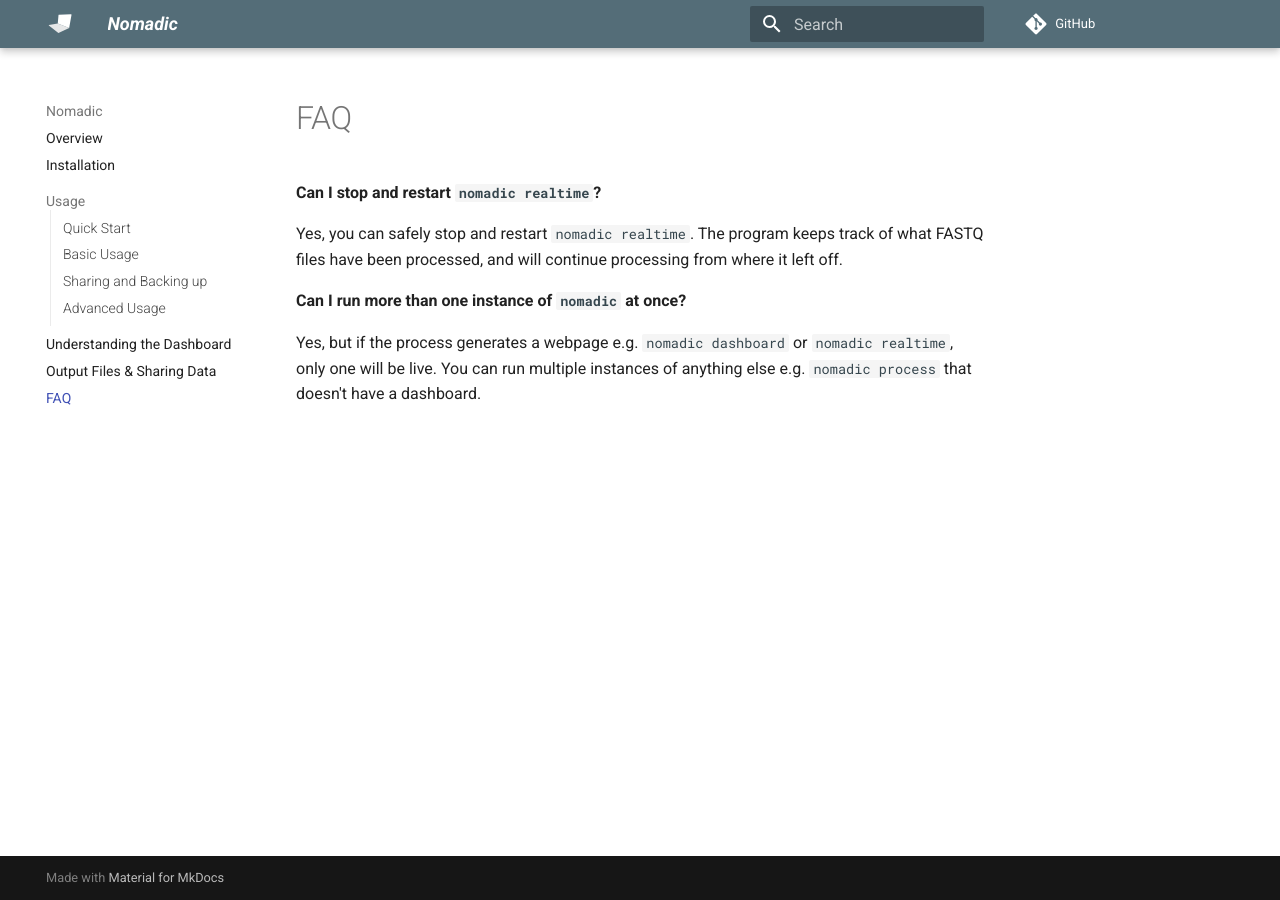
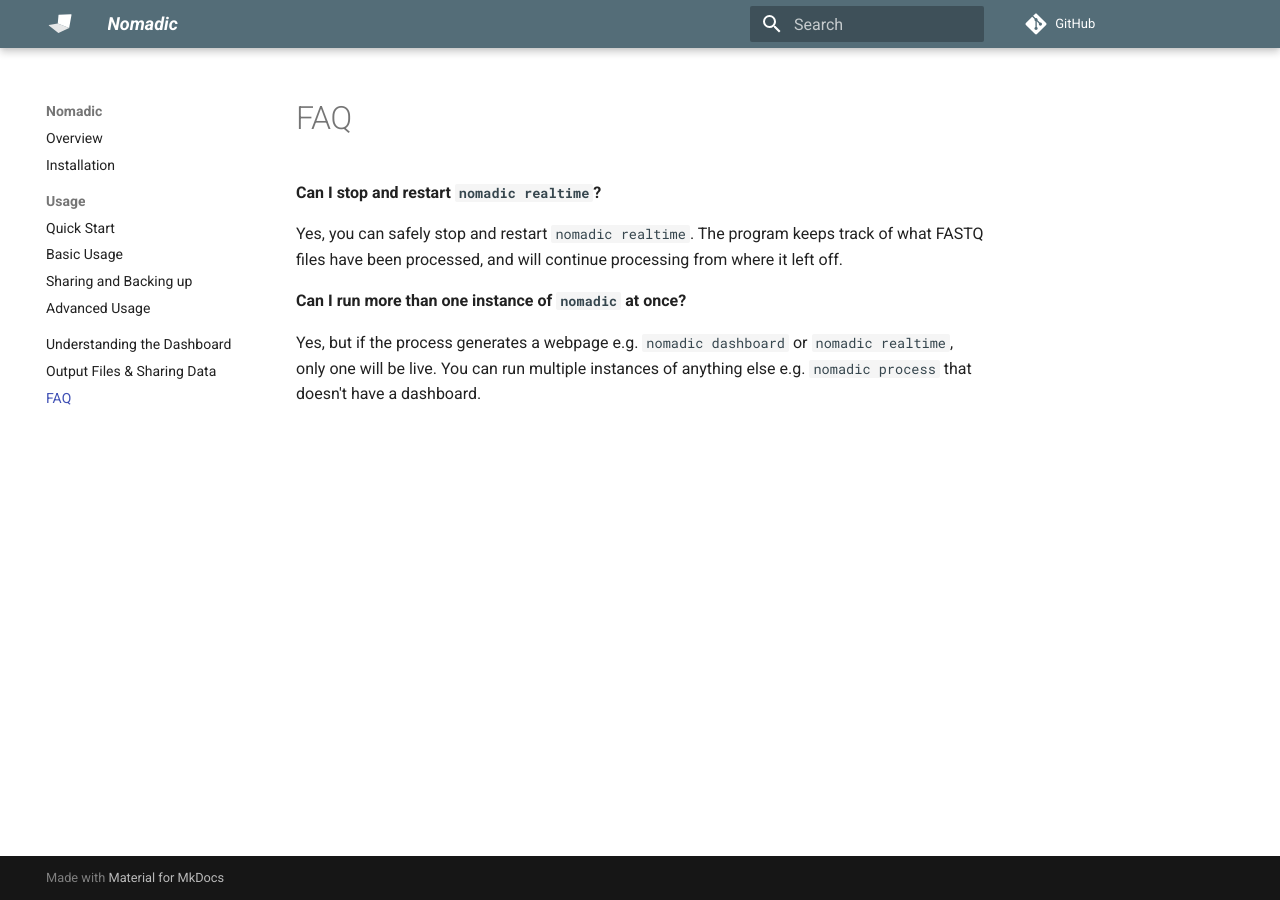
Before and after one commit to JasonAHendry/nomadic, an MkDocs documentation site: the page built from docs/faq.md, in a window 1280 px wide. Built offline with MkDocs 1.6.1 and Material for MkDocs 9.7.7, drawn with Linux system fonts in a browser that asks for light colours; comment, search, counter and statistics services are not loaded.

Commit message:
Remove custom styling
The styling seems fine to me and the custom styling was not looking fine
on smaller screens

```diff
--- a/docs/css/custom.css
+++ b/docs/css/custom.css
@@ -14,27 +14,3 @@
   margin: 2em auto;
   text-align: center;
 }
-
-/* Section headers (non-clickable parents) */
-.md-nav__title {
-  font-weight: 400;
-}
-
-/* Top-level links (clickable sections WITHOUT children) */
-.md-nav__list > .md-nav__item > .md-nav__link {
-  font-weight: 400;
-}
-
-/* Sub-section links */
-.md-nav__item .md-nav__list .md-nav__link {
-  font-weight: 200;
-  /* text-transform: none; */
-  opacity: 0.85;
-}
-
-/* Visual grouping for nested items */
-.md-nav__item .md-nav__list {
-  margin-left: 0.8rem;
-  padding-left: 0.6rem;
-  border-left: 1px solid rgba(0, 0, 0, 0.08);
-}
```
